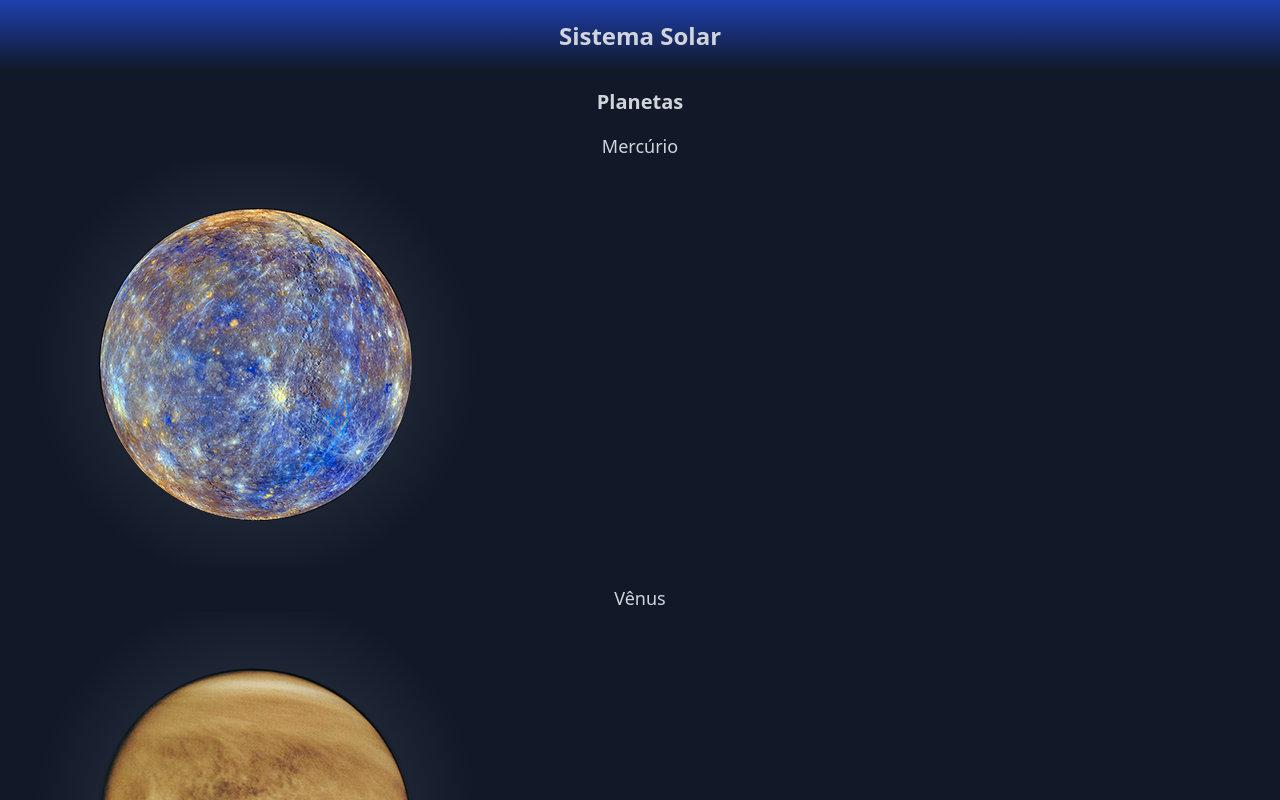
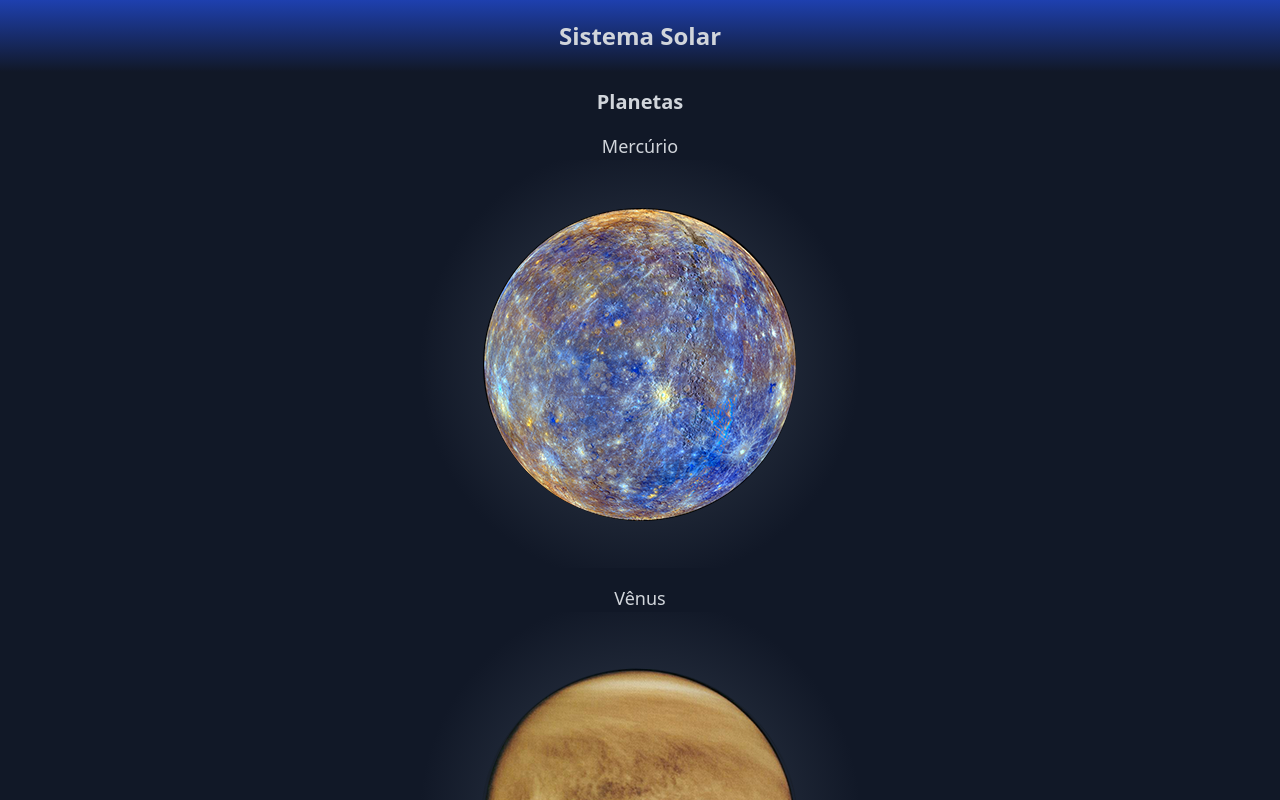
Before and after one commit to gabrielh-silvestre/Trybe-Solar-System, a React (Create React App) app: page / in a window 1280 px wide. Shown: the top 800 px of the page. Built offline with nearby package versions, Linux system fonts and the light colour scheme.

Commit message:
style(PlanetCard): center image

```diff
--- a/src/components/PlanetCard.jsx
+++ b/src/components/PlanetCard.jsx
@@ -8,7 +8,7 @@ export default class PlanetCard extends Component {
     return (
       <section className="m-4 text-center" data-testid="planet-card">
         <h3 className="text-lg" data-testid="planet-name">{planetName}</h3>
-        <img className="bg-gradient-planetCard py-6" src={ planetImage } alt={ `Planeta ${planetName}` } />
+        <img className="bg-gradient-planetCard py-6 mx-auto" src={ planetImage } alt={ `Planeta ${planetName}` } />
       </section>
     );
   }
```
